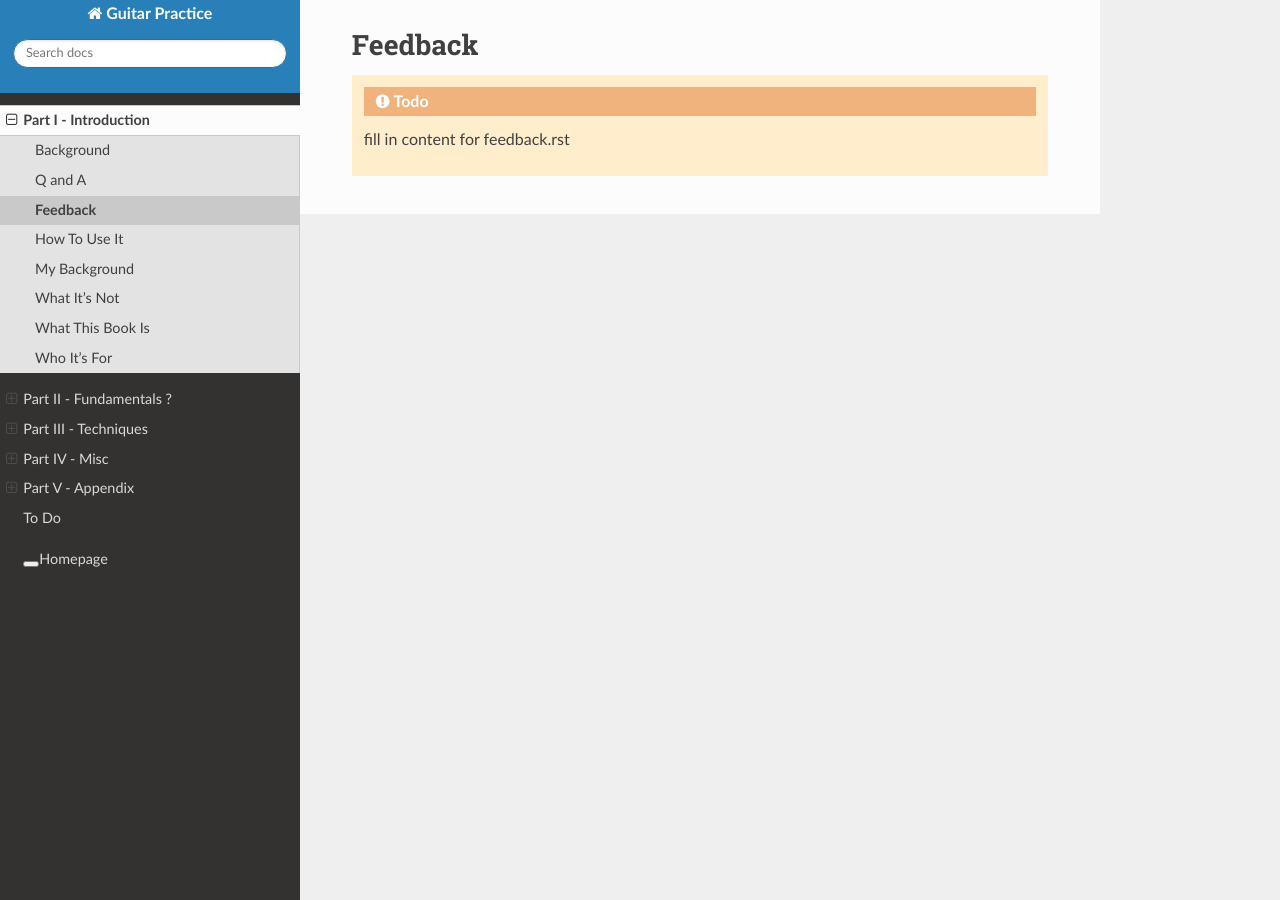
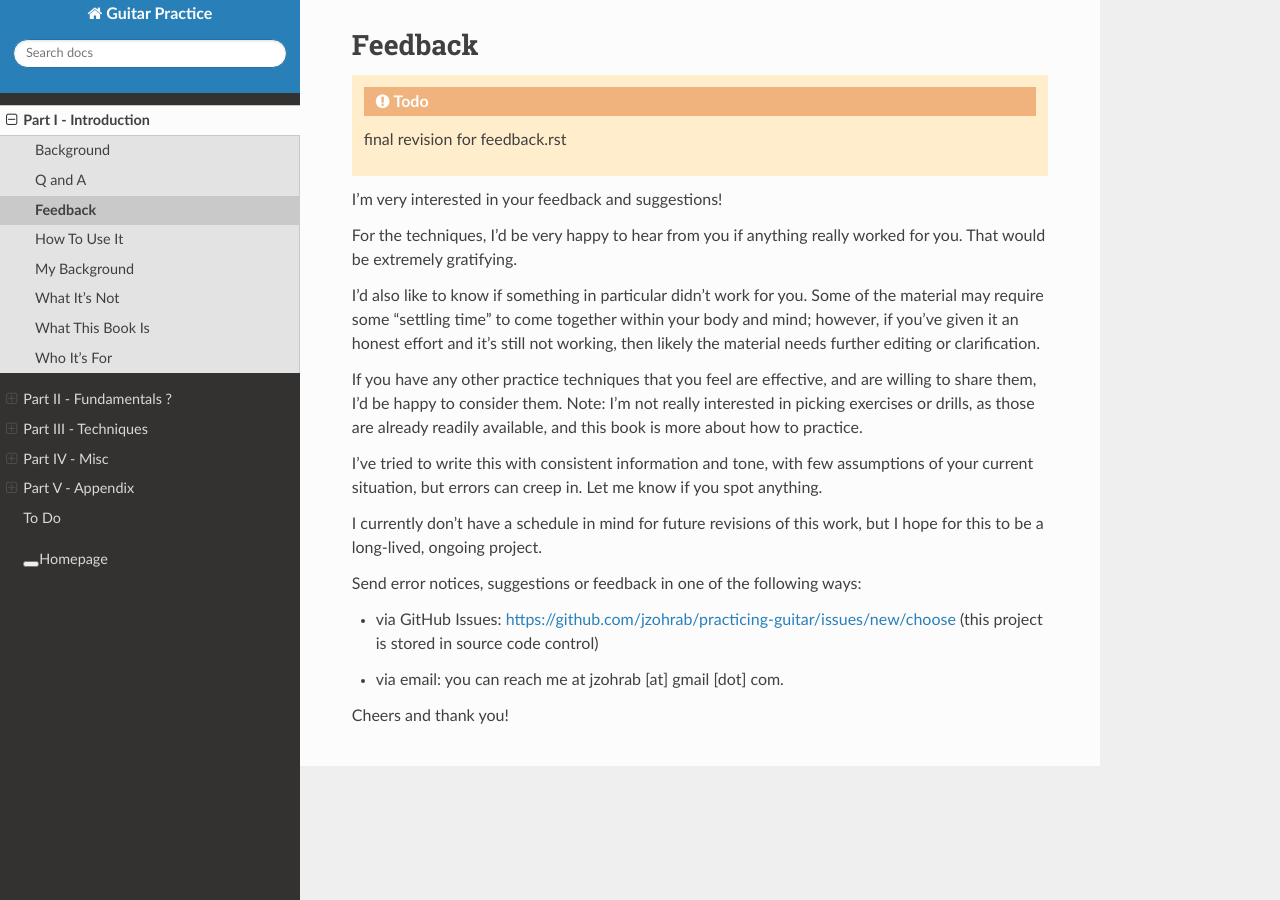
Before and after one commit to jzohrab/practicing-guitar, a Sphinx documentation site: the page built from docs/part-1-intro/feedback.rst, in a window 1280 px wide. Built offline with Sphinx 7.4.7 and the Read the Docs theme 2.0.0, drawn with Linux system fonts in a browser that asks for light colours; a script that is not in the unit is left out.

Commit message:
Feedback revision.

```diff
--- a/docs/part-1-intro/feedback.rst
+++ b/docs/part-1-intro/feedback.rst
@@ -1,4 +1,23 @@
 Feedback
 --------
 
-.. todo:: fill in content for feedback.rst
+.. todo:: final revision for feedback.rst
+
+I'm very interested in your feedback and suggestions!
+
+For the techniques, I’d be very happy to hear from you if anything really worked for you.  That would be extremely gratifying.
+
+I’d also like to know if something in particular didn’t work for you.  Some of the material may require some “settling time” to come together within your body and mind; however, if you’ve given it an honest effort and it’s still not working, then likely the material needs further editing or clarification.
+
+If you have any other practice techniques that you feel are effective, and are willing to share them, I’d be happy to consider them.  Note: I'm not really interested in picking exercises or drills, as those are already readily available, and this book is more about how to practice.
+
+I’ve tried to write this with consistent information and tone, with few assumptions of your current situation, but errors can creep in.  Let me know if you spot anything.
+
+I currently don’t have a schedule in mind for future revisions of this work, but I hope for this to be a long-lived, ongoing project.
+
+Send error notices, suggestions or feedback in one of the following ways:
+
+* via GitHub Issues: https://github.com/jzohrab/practicing-guitar/issues/new/choose (this project is stored in source code control)
+* via email: you can reach me at jzohrab [at] gmail [dot] com.
+
+Cheers and thank you!
```
